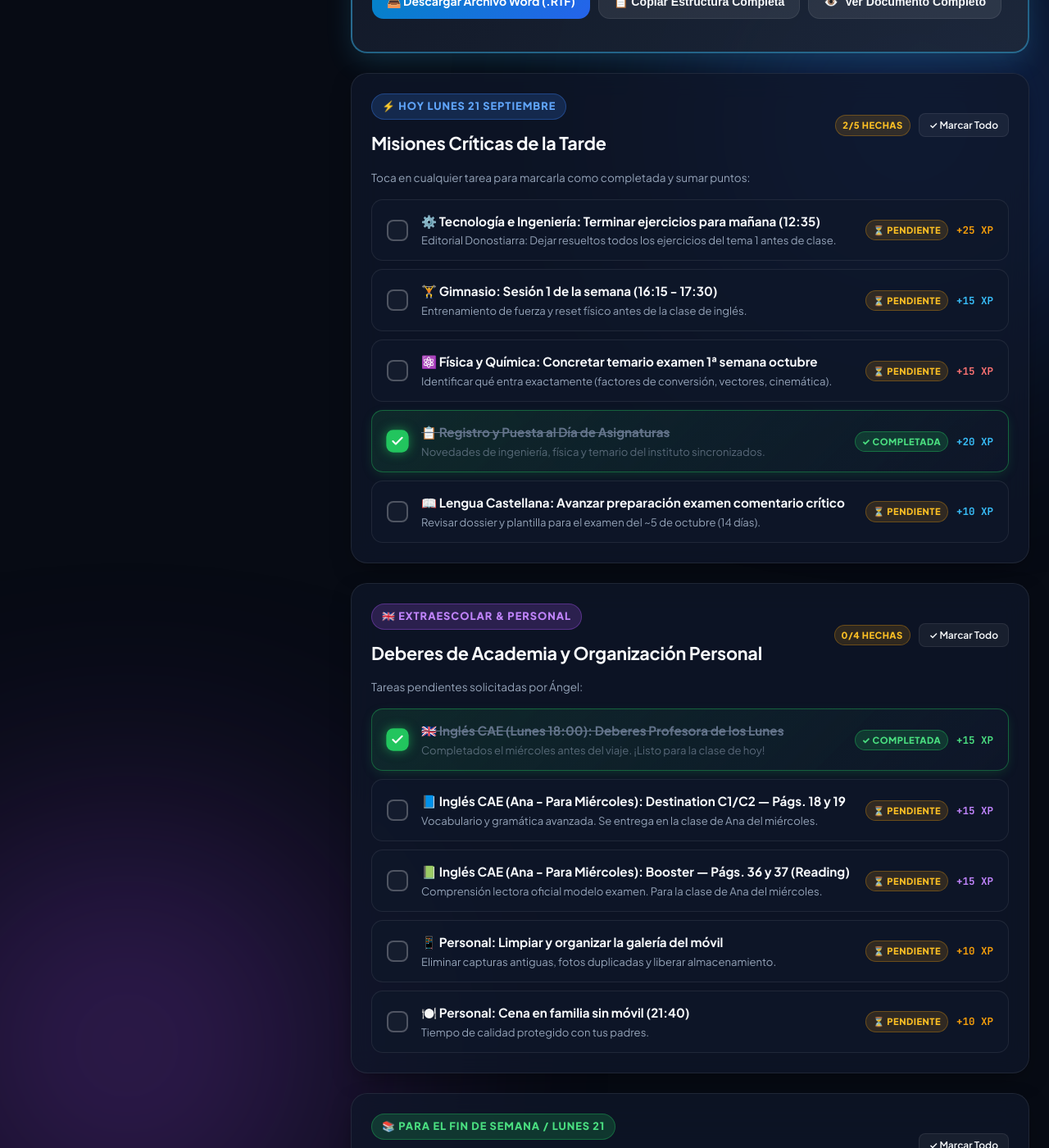
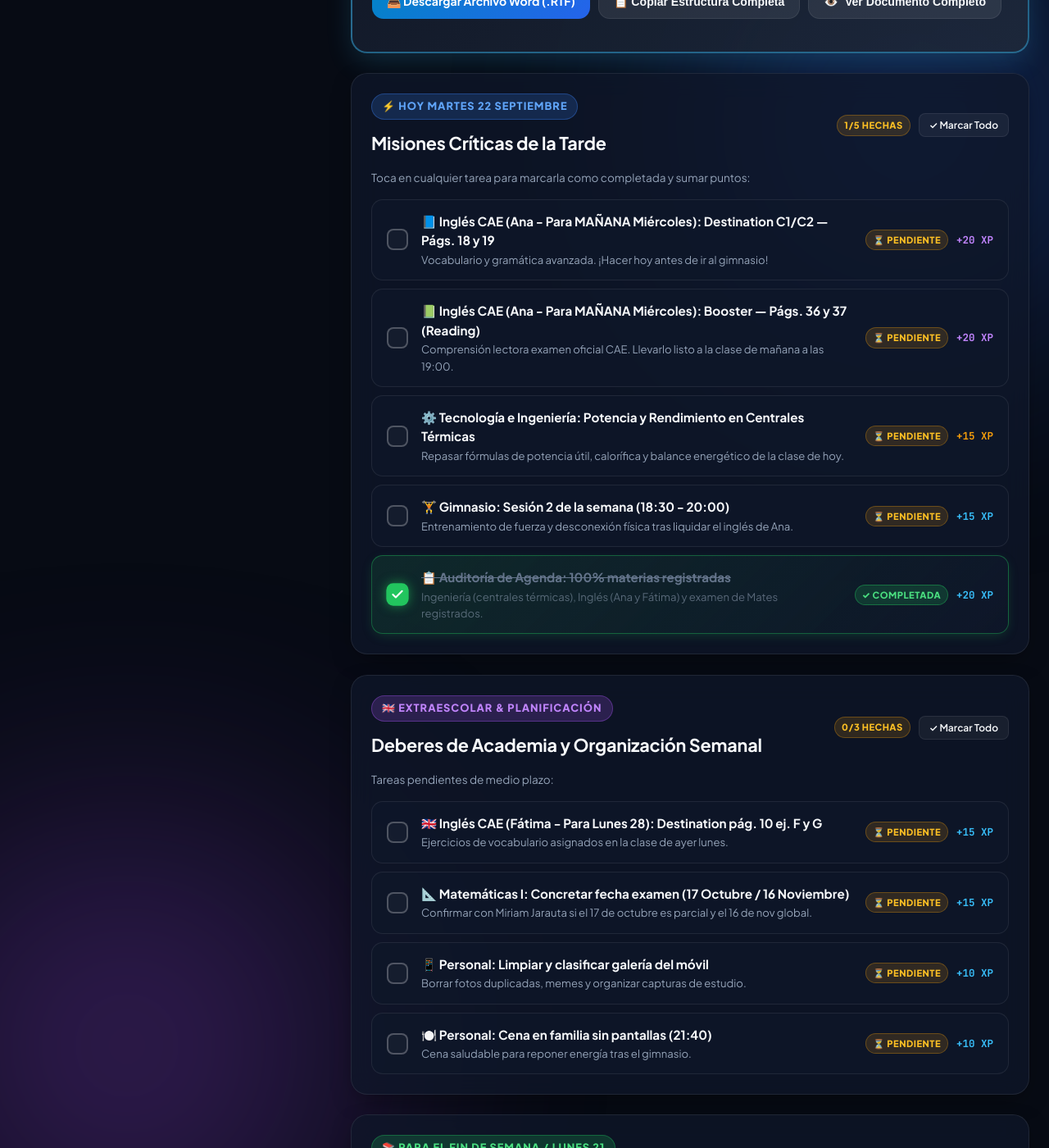
Before and after one commit to angelTomo9/angelTomo9.github.io, a Jekyll site: the page apps/bachillerato/index.html, which Jekyll copies as it is, in a window 1280 px wide and 1400 px high, scrolled down 1671 px. Shown: the whole window at 82% size. Built offline with Jekyll 4.4.1, drawn with Linux system fonts in a browser that asks for light colours; some of the changed text lies outside the part shown.

Commit message:
feat: soporte localhost api y actualizacion martes 22 sept

```diff
--- a/apps/bachillerato/app.js
+++ b/apps/bachillerato/app.js
@@ -13,21 +13,20 @@
   { min: 401, max: 1000, name: "Nivel 5: Élite de Bachillerato (10.0)" }
 ];
 
-// 2. ESTADO PREDETERMINADO DE TAREAS (LUNES 21 SEPTIEMBRE)
+// 2. ESTADO PREDETERMINADO DE TAREAS (MARTES 22 SEPTIEMBRE)
 const defaultTasks = {
-  'task-tec-14': { title: 'Tecnología e Ingeniería: Terminar ejercicios para mañana 12:35 (Donostiarra)', xp: 25, completed: false, group: 'today' },
-  'task-gym': { title: 'Gimnasio: Sesión 1 de la semana (16:15 - 17:30)', xp: 15, completed: false, group: 'today' },
-  'task-extra-lunes': { title: 'Inglés CAE: Clase con Fátima (18:00 - 19:00)', xp: 15, completed: true, group: 'today' },
-  'task-fisica-plan': { title: 'Física y Química: Registrar temario examen 1ª sem. octubre', xp: 15, completed: false, group: 'today' },
+  'task-cae-dest': { title: 'Inglés CAE (Ana - Para MAÑANA Miércoles): Destination Págs. 18 y 19', xp: 20, completed: false, group: 'today' },
+  'task-cae-boost': { title: 'Inglés CAE (Ana - Para MAÑANA Miércoles): Booster Págs. 36 y 37 (Reading)', xp: 20, completed: false, group: 'today' },
+  'task-tec-central': { title: 'Tecnología e Ingeniería: Potencia y Rendimiento en Centrales Térmicas', xp: 15, completed: false, group: 'today' },
+  'task-gym': { title: 'Gimnasio: Sesión 2 de fuerza (18:30 - 20:00)', xp: 15, completed: false, group: 'today' },
   'task-agenda': { title: 'Auditoría de Agenda (100% materias registradas)', xp: 20, completed: true, group: 'today' },
 
-  'task-cae-dest': { title: 'Inglés CAE (Ana - Para Miércoles): Destination Págs. 18 y 19', xp: 15, completed: false, group: 'extra' },
-  'task-cae-boost': { title: 'Inglés CAE (Ana - Para Miércoles): Booster Págs. 36 y 37 (Reading)', xp: 15, completed: false, group: 'extra' },
-  'task-galeria': { title: 'Personal: Limpiar y organizar galería del móvil', xp: 10, completed: false, group: 'extra' },
+  'task-cae-fatima': { title: 'Inglés CAE (Fátima - Para Lunes 28): Destination pág. 10 ej. F y G', xp: 15, completed: false, group: 'extra' },
+  'task-galeria': { title: 'Personal: Limpiar y clasificar galería del móvil', xp: 10, completed: false, group: 'extra' },
   'task-cena': { title: 'Personal: Cena en familia sin pantallas (21:40)', xp: 10, completed: false, group: 'extra' },
 
-  'task-fisica-p56': { title: 'Física y Química (Editex): Pág. 56 nº 2', xp: 10, completed: false, group: 'weekend' },
-  'task-fisica-teams': { title: 'Física y Química: Hoja Teams nº 1', xp: 10, completed: false, group: 'weekend' },
+  'task-fisica-plan': { title: 'Física y Química: Preparación examen 1ª sem. octubre', xp: 15, completed: false, group: 'weekend' },
+  'task-mates-plan': { title: 'Matemáticas I: Seguimiento examen Tema 1 (17 Oct / 16 Nov)', xp: 15, completed: false, group: 'weekend' },
   'task-filo-sofia': { title: 'Filosofía: Lectura "El mundo de Sofía"', xp: 10, completed: false, group: 'weekend' },
 
   'task-tic-apa7': { title: 'TIC: Memoria Word C.A. River Ebro (APA 7)', xp: 25, completed: true, group: 'projects' }
@@ -40,7 +39,6 @@
   if (saved) {
     try {
       tasksState = JSON.parse(saved);
-      // Asegurar que todas las defaultTasks existan
       Object.keys(defaultTasks).forEach(id => {
         if (!tasksState[id]) {
           tasksState[id] = defaultTasks[id];
@@ -55,7 +53,7 @@
   saveTasks();
 }
 
-// 2.1 SINCRONIZACIÓN EN LA NUBE CON ANTIGRAVITY (NTFY.SH BRIDGE)
+// 2.1 SINCRONIZACIÓN EN LA NUBE CON ANTIGRAVITY (LOCAL SERVER + NTFY BRIDGE)
 const CLOUD_TOPIC_URL = 'https://ntfy.sh/angel_bachillerato_tasks_c06fe520';
 let syncDebounceTimer = null;
 
@@ -77,6 +75,29 @@
     streak: streakDays
   };
 
+  const isLocalhost = window.location.hostname === 'localhost' || window.location.hostname === '127.0.0.1';
+
+  // 1. Si estamos en localhost, escribir directamente al servidor Node local (tasks_state.json)
+  if (isLocalhost) {
+    fetch('/api/tasks', {
+      method: 'POST',
+      headers: { 'Content-Type': 'application/json' },
+      body: JSON.stringify(payload)
+    })
+    .then(res => res.json())
+    .then(data => {
+      if (syncBtn) {
+        syncBtn.innerHTML = '🟢 En Línea con Antigravity (Localhost)';
+        syncBtn.style.color = '#4ade80';
+      }
+      if (manual) {
+        showToast('💻 ¡Sincronizado en Localhost! Antigravity lo ve al instante.');
+      }
+    })
+    .catch(err => console.warn('Localhost API warning:', err));
+  }
+
+  // 2. Sincronización en la nube (ntfy) para acceso móvil / remoto
   fetch(CLOUD_TOPIC_URL, {
     method: 'POST',
     body: JSON.stringify(payload),
@@ -87,25 +108,20 @@
   })
   .then(res => {
     if (res.ok) {
-      if (syncBtn) {
+      if (!isLocalhost && syncBtn) {
         syncBtn.innerHTML = '🟢 En Línea con Antigravity';
         syncBtn.style.color = '#4ade80';
       }
-      if (manual) {
+      if (manual && !isLocalhost) {
         showToast('☁️ ¡Sincronizado con Antigravity! Veo tus tareas en directo.');
       }
-    } else {
-      throw new Error('Sync status ' + res.status);
     }
   })
   .catch(err => {
-    console.warn('Sync notice:', err);
-    if (syncBtn) {
+    console.warn('Cloud sync notice:', err);
+    if (!isLocalhost && syncBtn) {
       syncBtn.innerHTML = '🟡 Guardado Local';
       syncBtn.style.color = '#f59e0b';
-    }
-    if (manual) {
-      showToast('⚠️ No hay conexión nube en este instante. Guardado en tu móvil.');
     }
   });
 }
@@ -559,6 +575,31 @@
   updateProgressBars();
   updateUI();
 
+  // Comprobar sincronización local o remota
+  const isLocalhost = window.location.hostname === 'localhost' || window.location.hostname === '127.0.0.1';
+  if (isLocalhost) {
+    fetch('/api/tasks')
+      .then(r => r.json())
+      .then(localData => {
+        if (localData && localData.tasks) {
+          let changed = false;
+          Object.keys(localData.tasks).forEach(tid => {
+            if (tasksState[tid] && tasksState[tid].completed !== localData.tasks[tid]) {
+              tasksState[tid].completed = localData.tasks[tid];
+              updateTaskDOM(tid);
+              changed = true;
+            }
+          });
+          if (changed) {
+            localStorage.setItem('angel_tasks_v5', JSON.stringify(tasksState));
+            updateProgressBars();
+            updateUI();
+          }
+        }
+      })
+      .catch(() => {});
+  }
+
   // Comprobar sincronización remota si existe
   fetch(CLOUD_TOPIC_URL + '/json?poll=1')
     .then(r => r.text())
--- a/apps/bachillerato/index.html
+++ b/apps/bachillerato/index.html
@@ -64,12 +64,12 @@
       <div style="display: flex; align-items: center; gap: 12px;">
         <span class="urgent-badge">HORARIO SAGRADO</span>
         <div>
-          <strong style="color: #fff; font-size: 0.95rem;">Lunes 21 Septiembre: Sprint Estudio (16:25 - 17:45) ➔ Inglés C1 (18:00 - 19:00) ➔ Gimnasio (19:15 - 20:30)</strong>
-          <p style="color: #fca5a5; font-size: 0.82rem; margin: 0;">Misión ahora: Liquidar ejercicios de Tecnología (Donostiarra) antes de salir a inglés. ¡Así vas al gym con todo hecho!</p>
+          <strong style="color: #fff; font-size: 0.95rem;">Martes 22 Septiembre: Sprint Tareas (16:30 - 18:15) ➔ Gimnasio (18:30 - 20:00)</strong>
+          <p style="color: #fca5a5; font-size: 0.82rem; margin: 0;">Misión hoy: Liquidar deberes de Ana (Destination 18-19 & Booster 36-37) para mañana miércoles antes de salir al gym.</p>
         </div>
       </div>
-      <button class="btn-checkin" style="background: rgba(56, 189, 248, 0.25); border-color: #38bdf8;" onclick="logEvent('💻 Arranque Sprint Estudio Tarde', 15)">
-        💻 Arranque Sprint (16:25)
+      <button class="btn-checkin" style="background: rgba(168, 85, 247, 0.25); border-color: #a855f7;" onclick="logEvent('🇬🇧 Inicio Deberes Inglés CAE Ana', 15)">
+        📘 Arranque Tareas Inglés CAE
       </button>
     </div>
 
@@ -321,11 +321,11 @@
             </div>
           </div>
 
-          <!-- BLOQUE 1: Misiones Críticas de Hoy (Lunes 21) -->
+          <!-- BLOQUE 1: Misiones Críticas de Hoy (Martes 22) -->
           <div class="card glass">
             <div style="display: flex; justify-content: space-between; align-items: center; margin-bottom: 14px; flex-wrap: wrap; gap: 10px;">
               <div>
-                <span class="section-title-tag tag-today">⚡ HOY LUNES 21 SEPTIEMBRE</span>
+                <span class="section-title-tag tag-today">⚡ HOY MARTES 22 SEPTIEMBRE</span>
                 <h2>Misiones Críticas de la Tarde</h2>
               </div>
               <div style="display: flex; align-items: center; gap: 10px;">
@@ -339,18 +339,48 @@
 
             <ul class="task-list" id="todayTaskList">
 
-              <!-- Tarea: Tecnología e Ingeniería ejercicios -->
-              <li id="task-tec-14" class="task-card" onclick="toggleTask('task-tec-14')">
+              <!-- Tarea: Inglés CAE Destination Ana -->
+              <li id="task-cae-dest" class="task-card" onclick="toggleTask('task-cae-dest')">
                 <div class="custom-checkbox">
                   <svg viewBox="0 0 24 24"><polyline points="20 6 9 17 4 12"></polyline></svg>
                 </div>
                 <div class="task-content">
-                  <strong class="task-title">⚙️ Tecnología e Ingeniería: Terminar ejercicios para mañana (12:35)</strong>
-                  <span class="task-desc">Editorial Donostiarra: Dejar resueltos todos los ejercicios del tema 1 antes de clase.</span>
+                  <strong class="task-title">📘 Inglés CAE (Ana - Para MAÑANA Miércoles): Destination C1/C2 — Págs. 18 y 19</strong>
+                  <span class="task-desc">Vocabulario y gramática avanzada. ¡Hacer hoy antes de ir al gimnasio!</span>
                 </div>
                 <div class="task-meta">
                   <span class="status-tag tag-pending">⏳ PENDIENTE</span>
-                  <span class="xp-pill-badge" style="color: #f59e0b;">+25 XP</span>
+                  <span class="xp-pill-badge" style="color: #c084fc;">+20 XP</span>
+                </div>
+              </li>
+
+              <!-- Tarea: Inglés CAE Booster Ana -->
+              <li id="task-cae-boost" class="task-card" onclick="toggleTask('task-cae-boost')">
+                <div class="custom-checkbox">
+                  <svg viewBox="0 0 24 24"><polyline points="20 6 9 17 4 12"></polyline></svg>
+                </div>
+                <div class="task-content">
+                  <strong class="task-title">📗 Inglés CAE (Ana - Para MAÑANA Miércoles): Booster — Págs. 36 y 37 (Reading)</strong>
+                  <span class="task-desc">Comprensión lectora examen oficial CAE. Llevarlo listo a la clase de mañana a las 19:00.</span>
+                </div>
+                <div class="task-meta">
+                  <span class="status-tag tag-pending">⏳ PENDIENTE</span>
+                  <span class="xp-pill-badge" style="color: #c084fc;">+20 XP</span>
+                </div>
+              </li>
+
+              <!-- Tarea: Tecnología centrales térmicas -->
+              <li id="task-tec-central" class="task-card" onclick="toggleTask('task-tec-central')">
+                <div class="custom-checkbox">
+                  <svg viewBox="0 0 24 24"><polyline points="20 6 9 17 4 12"></polyline></svg>
+                </div>
+                <div class="task-content">
+                  <strong class="task-title">⚙️ Tecnología e Ingeniería: Potencia y Rendimiento en Centrales Térmicas</strong>
+                  <span class="task-desc">Repasar fórmulas de potencia útil, calorífica y balance energético de la clase de hoy.</span>
+                </div>
+                <div class="task-meta">
+                  <span class="status-tag tag-pending">⏳ PENDIENTE</span>
+                  <span class="xp-pill-badge" style="color: #f59e0b;">+15 XP</span>
                 </div>
               </li>
 
@@ -360,27 +390,12 @@
                   <svg viewBox="0 0 24 24"><polyline points="20 6 9 17 4 12"></polyline></svg>
                 </div>
                 <div class="task-content">
-                  <strong class="task-title">🏋️ Gimnasio: Sesión 1 de la semana (16:15 - 17:30)</strong>
-                  <span class="task-desc">Entrenamiento de fuerza y reset físico antes de la clase de inglés.</span>
+                  <strong class="task-title">🏋️ Gimnasio: Sesión 2 de la semana (18:30 - 20:00)</strong>
+                  <span class="task-desc">Entrenamiento de fuerza y desconexión física tras liquidar el inglés de Ana.</span>
                 </div>
                 <div class="task-meta">
                   <span class="status-tag tag-pending">⏳ PENDIENTE</span>
                   <span class="xp-pill-badge">+15 XP</span>
-                </div>
-              </li>
-
-              <!-- Tarea: Física y Química temario examen -->
-              <li id="task-fisica-plan" class="task-card" onclick="toggleTask('task-fisica-plan')">
-                <div class="custom-checkbox">
-                  <svg viewBox="0 0 24 24"><polyline points="20 6 9 17 4 12"></polyline></svg>
-                </div>
-                <div class="task-content">
-                  <strong class="task-title">⚛️ Física y Química: Concretar temario examen 1ª semana octubre</strong>
-                  <span class="task-desc">Identificar qué entra exactamente (factores de conversión, vectores, cinemática).</span>
-                </div>
-                <div class="task-meta">
-                  <span class="status-tag tag-pending">⏳ PENDIENTE</span>
-                  <span class="xp-pill-badge" style="color: #f87171;">+15 XP</span>
                 </div>
               </li>
 
@@ -390,8 +405,8 @@
                   <svg viewBox="0 0 24 24"><polyline points="20 6 9 17 4 12"></polyline></svg>
                 </div>
                 <div class="task-content">
-                  <strong class="task-title">📋 Registro y Puesta al Día de Asignaturas</strong>
-                  <span class="task-desc">Novedades de ingeniería, física y temario del instituto sincronizados.</span>
+                  <strong class="task-title">📋 Auditoría de Agenda: 100% materias registradas</strong>
+                  <span class="task-desc">Ingeniería (centrales térmicas), Inglés (Ana y Fátima) y examen de Mates registrados.</span>
                 </div>
                 <div class="task-meta">
                   <span class="status-tag tag-done">✓ COMPLETADA</span>
@@ -399,30 +414,15 @@
                 </div>
               </li>
 
-              <!-- Tarea: Lengua Preparación Comentario -->
-              <li id="task-lengua-hojas" class="task-card" onclick="toggleTask('task-lengua-hojas')">
-                <div class="custom-checkbox">
-                  <svg viewBox="0 0 24 24"><polyline points="20 6 9 17 4 12"></polyline></svg>
-                </div>
-                <div class="task-content">
-                  <strong class="task-title">📖 Lengua Castellana: Avanzar preparación examen comentario crítico</strong>
-                  <span class="task-desc">Revisar dossier y plantilla para el examen del ~5 de octubre (14 días).</span>
-                </div>
-                <div class="task-meta">
-                  <span class="status-tag tag-pending">⏳ PENDIENTE</span>
-                  <span class="xp-pill-badge">+10 XP</span>
-                </div>
-              </li>
-
             </ul>
           </div>
 
-          <!-- BLOQUE 2: Extraescolar & Personal -->
+          <!-- BLOQUE 2: Extraescolar & Planificación -->
           <div class="card glass">
             <div style="display: flex; justify-content: space-between; align-items: center; margin-bottom: 14px; flex-wrap: wrap; gap: 10px;">
               <div>
-                <span class="section-title-tag tag-extra">🇬🇧 EXTRAESCOLAR & PERSONAL</span>
-                <h2>Deberes de Academia y Organización Personal</h2>
+                <span class="section-title-tag tag-extra">🇬🇧 EXTRAESCOLAR & PLANIFICACIÓN</span>
+                <h2>Deberes de Academia y Organización Semanal</h2>
               </div>
               <div style="display: flex; align-items: center; gap: 10px;">
                 <span class="status-tag tag-pending" id="extraProgressBadge">0/4 hechas</span>
@@ -431,67 +431,52 @@
                 </button>
               </div>
             </div>
-            <p class="section-sub">Tareas pendientes solicitadas por Ángel:</p>
+            <p class="section-sub">Tareas pendientes de medio plazo:</p>
 
             <ul class="task-list" id="extraTaskList">
 
-              <!-- Tarea: Inglés Extraescolar Lunes -->
-              <li id="task-extra-lunes" class="task-card is-completed" onclick="toggleTask('task-extra-lunes')">
-                <div class="custom-checkbox checked">
-                  <svg viewBox="0 0 24 24"><polyline points="20 6 9 17 4 12"></polyline></svg>
-                </div>
-                <div class="task-content">
-                  <strong class="task-title">🇬🇧 Inglés CAE (Lunes 18:00): Deberes Profesora de los Lunes</strong>
-                  <span class="task-desc">Completados el miércoles antes del viaje. ¡Listo para la clase de hoy!</span>
-                </div>
-                <div class="task-meta">
-                  <span class="status-tag tag-done">✓ COMPLETADA</span>
-                  <span class="xp-pill-badge" style="color: #4ade80;">+15 XP</span>
-                </div>
-              </li>
-
-              <!-- Tarea: Inglés CAE Destination -->
-              <li id="task-cae-dest" class="task-card" onclick="toggleTask('task-cae-dest')">
+              <!-- Tarea: Inglés CAE Fátima -->
+              <li id="task-cae-fatima" class="task-card" onclick="toggleTask('task-cae-fatima')">
                 <div class="custom-checkbox">
                   <svg viewBox="0 0 24 24"><polyline points="20 6 9 17 4 12"></polyline></svg>
                 </div>
                 <div class="task-content">
-                  <strong class="task-title">📘 Inglés CAE (Ana - Para Miércoles): Destination C1/C2 — Págs. 18 y 19</strong>
-                  <span class="task-desc">Vocabulario y gramática avanzada. Se entrega en la clase de Ana del miércoles.</span>
+                  <strong class="task-title">🇬🇧 Inglés CAE (Fátima - Para Lunes 28): Destination pág. 10 ej. F y G</strong>
+                  <span class="task-desc">Ejercicios de vocabulario asignados en la clase de ayer lunes.</span>
                 </div>
                 <div class="task-meta">
                   <span class="status-tag tag-pending">⏳ PENDIENTE</span>
-                  <span class="xp-pill-badge" style="color: #c084fc;">+15 XP</span>
+                  <span class="xp-pill-badge" style="color: #38bdf8;">+15 XP</span>
                 </div>
               </li>
 
-              <!-- Tarea: Inglés CAE Booster -->
-              <li id="task-cae-boost" class="task-card" onclick="toggleTask('task-cae-boost')">
+              <!-- Tarea: Examen Mates seguimiento -->
+              <li id="task-mates-plan" class="task-card" onclick="toggleTask('task-mates-plan')">
                 <div class="custom-checkbox">
                   <svg viewBox="0 0 24 24"><polyline points="20 6 9 17 4 12"></polyline></svg>
                 </div>
                 <div class="task-content">
-                  <strong class="task-title">📗 Inglés CAE (Ana - Para Miércoles): Booster — Págs. 36 y 37 (Reading)</strong>
-                  <span class="task-desc">Comprensión lectora oficial modelo examen. Para la clase de Ana del miércoles.</span>
+                  <strong class="task-title">📐 Matemáticas I: Concretar fecha examen (17 Octubre / 16 Noviembre)</strong>
+                  <span class="task-desc">Confirmar con Miriam Jarauta si el 17 de octubre es parcial y el 16 de nov global.</span>
                 </div>
                 <div class="task-meta">
                   <span class="status-tag tag-pending">⏳ PENDIENTE</span>
-                  <span class="xp-pill-badge" style="color: #c084fc;">+15 XP</span>
+                  <span class="xp-pill-badge">+15 XP</span>
                 </div>
               </li>
 
-              <!-- Tarea: Galería -->
+              <!-- Tarea: Limpieza Galería -->
               <li id="task-galeria" class="task-card" onclick="toggleTask('task-galeria')">
                 <div class="custom-checkbox">
                   <svg viewBox="0 0 24 24"><polyline points="20 6 9 17 4 12"></polyline></svg>
                 </div>
                 <div class="task-content">
-                  <strong class="task-title">📱 Personal: Limpiar y organizar la galería del móvil</strong>
-                  <span class="task-desc">Eliminar capturas antiguas, fotos duplicadas y liberar almacenamiento.</span>
+                  <strong class="task-title">📱 Personal: Limpiar y clasificar galería del móvil</strong>
+                  <span class="task-desc">Borrar fotos duplicadas, memes y organizar capturas de estudio.</span>
                 </div>
                 <div class="task-meta">
                   <span class="status-tag tag-pending">⏳ PENDIENTE</span>
-                  <span class="xp-pill-badge" style="color: #f59e0b;">+10 XP</span>
+                  <span class="xp-pill-badge">+10 XP</span>
                 </div>
               </li>
 
@@ -501,12 +486,12 @@
                   <svg viewBox="0 0 24 24"><polyline points="20 6 9 17 4 12"></polyline></svg>
                 </div>
                 <div class="task-content">
-                  <strong class="task-title">🍽️ Personal: Cena en familia sin móvil (21:40)</strong>
-                  <span class="task-desc">Tiempo de calidad protegido con tus padres.</span>
+                  <strong class="task-title">🍽️ Personal: Cena en familia sin pantallas (21:40)</strong>
+                  <span class="task-desc">Cena saludable para reponer energía tras el gimnasio.</span>
                 </div>
                 <div class="task-meta">
                   <span class="status-tag tag-pending">⏳ PENDIENTE</span>
-                  <span class="xp-pill-badge" style="color: #f59e0b;">+10 XP</span>
+                  <span class="xp-pill-badge">+10 XP</span>
                 </div>
               </li>
 
```
